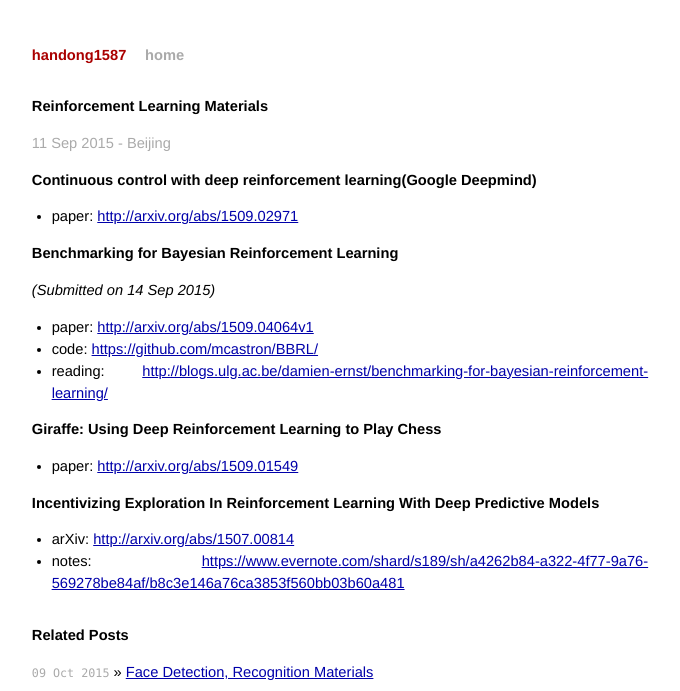
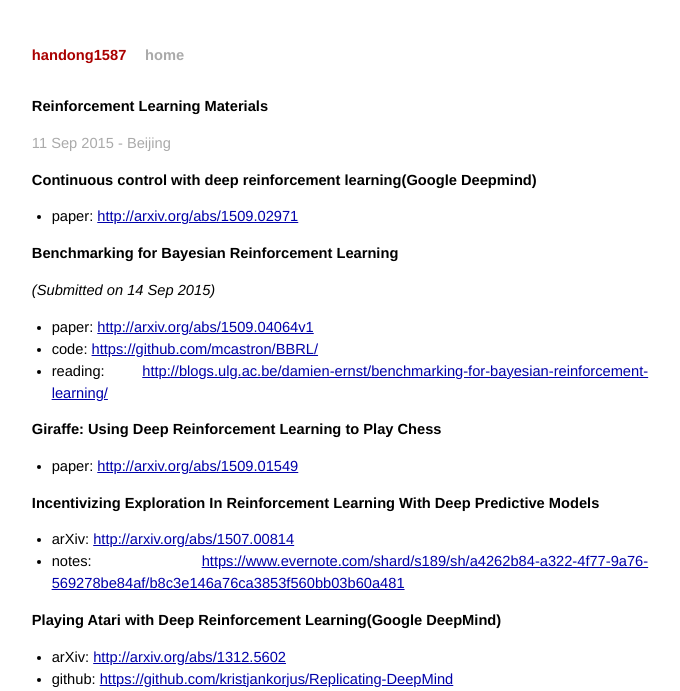
Before and after one commit to handong1587/handong1587.github.io, a Jekyll site: the page built from _posts/deep_learning/2015-09-11-reinforcement-learning-materials.md, in a window 1280 px wide. Shown: the top 691 px of the page, without its empty margins (300-980 px from the left). Built offline with Jekyll 4.4.1, drawn with Linux system fonts in a browser that asks for light colours; Markdown is read by kramdown in place of the engine named in the settings; comment, search, counter and statistics services are not loaded; some of the changed text lies outside the part shown.

Commit message:
update md

```diff
--- a/_posts/deep_learning/2015-09-11-reinforcement-learning-materials.md
+++ b/_posts/deep_learning/2015-09-11-reinforcement-learning-materials.md
@@ -29,3 +29,18 @@
 
 - arXiv: [http://arxiv.org/abs/1507.00814](http://arxiv.org/abs/1507.00814)
 - notes: [https://www.evernote.com/shard/s189/sh/a4262b84-a322-4f77-9a76-569278be84af/b8c3e146a76ca3853f560bb03b60a481](https://www.evernote.com/shard/s189/sh/a4262b84-a322-4f77-9a76-569278be84af/b8c3e146a76ca3853f560bb03b60a481)
+
+**Playing Atari with Deep Reinforcement Learning(Google DeepMind)**
+
+- arXiv: [http://arxiv.org/abs/1312.5602](http://arxiv.org/abs/1312.5602)
+- github: [https://github.com/kristjankorjus/Replicating-DeepMind](https://github.com/kristjankorjus/Replicating-DeepMind)
+
+**Human-level control through deep reinforcement learning(Google DeepMind. 2015 Nature)**
+
+<img src="/assets/reinforcement-learning-materials/DeepMind_Atari_Deep_Q_Learner-breakout.gif"/>
+
+- paper: [http://pan.baidu.com/s/1kTiwzOF](http://pan.baidu.com/s/1kTiwzOF)
+- code: [https://sites.google.com/a/deepmind.com/dqn/](https://sites.google.com/a/deepmind.com/dqn/)
+- github: [https://github.com/kuz/DeepMind-Atari-Deep-Q-Learner](https://github.com/kuz/DeepMind-Atari-Deep-Q-Learner)
+- github: [https://github.com/tambetm/simple_dqn](https://github.com/tambetm/simple_dqn)
+- discussion: [https://www.reddit.com/r/MachineLearning/comments/2x4yy1/google_deepmind_nature_paper_humanlevel_control](https://www.reddit.com/r/MachineLearning/comments/2x4yy1/google_deepmind_nature_paper_humanlevel_control)
```
Also changed, not shown: _posts/deep_learning/2015-10-09-face-detection-recognition.md (+1 -1 lines), 3 other files.
